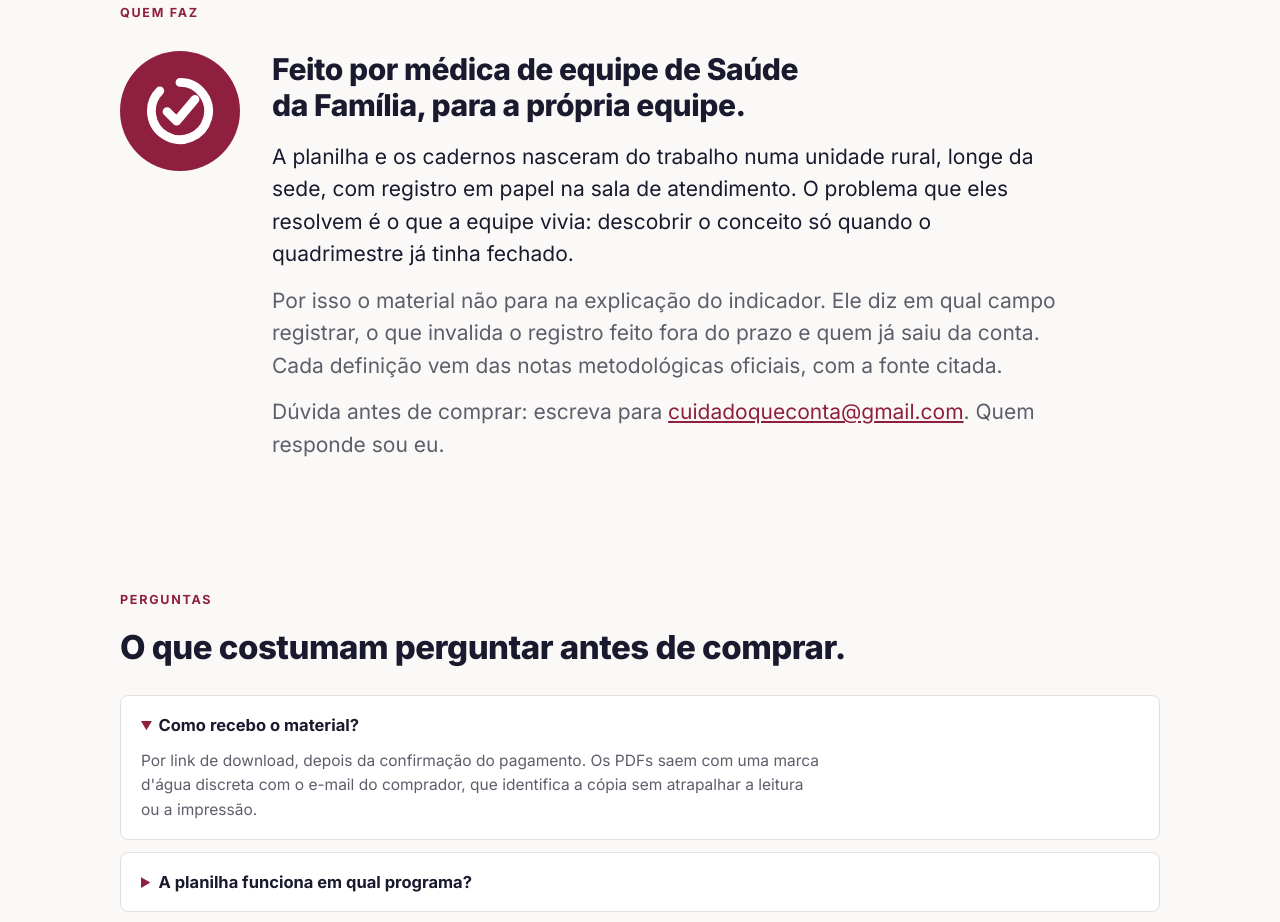
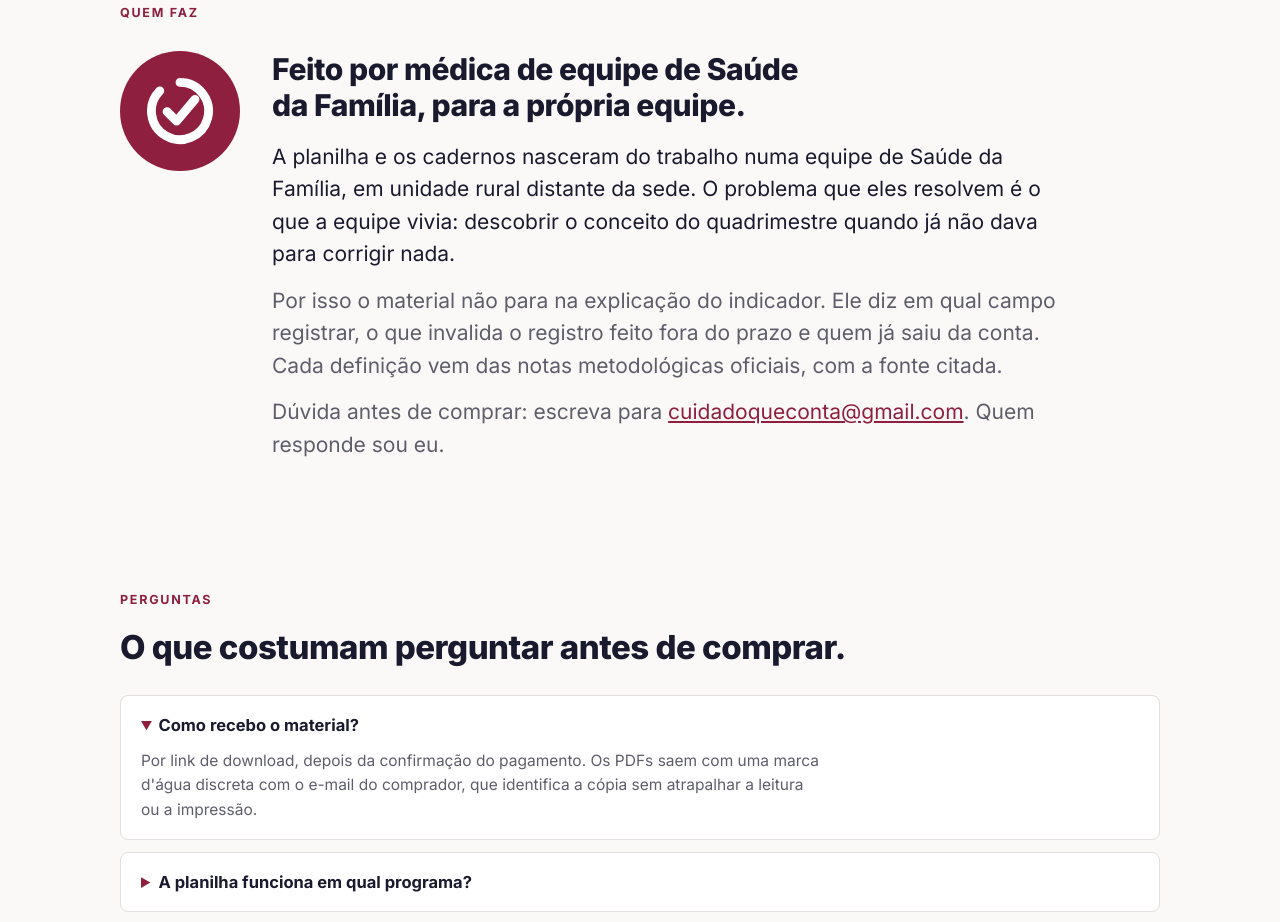
Before and after one commit to larissassilva0-boop/Cuidadoqueconta, a plain HTML site: page index.html in a window 1280 px wide. Shown: the part 5612-6534 px from the top of the page. Drawn offline with Linux system fonts and the light colour scheme.

Commit message:
Correção: a equipe registra no PEC, não em papel
Co-Authored-By: Claude Opus 5 <noreply@anthropic.com>
Claude-Session: https://claude.ai/code/session_016TwFU122KsAtvf4iYA4BYX

```diff
--- a/index.html
+++ b/index.html
@@ -481,7 +481,7 @@ footer a{color:#fff}
       </div>
       <div>
         <h2 style="font-size:clamp(22px,2.8vw,30px)">Feito por médica de equipe de Saúde da Família, para a própria equipe.</h2>
-        <p class="fala" style="margin-top:18px">A planilha e os cadernos nasceram do trabalho numa unidade rural, longe da sede, com registro em papel na sala de atendimento. O problema que eles resolvem é o que a equipe vivia: descobrir o conceito só quando o quadrimestre já tinha fechado.</p>
+        <p class="fala" style="margin-top:18px">A planilha e os cadernos nasceram do trabalho numa equipe de Saúde da Família, em unidade rural distante da sede. O problema que eles resolvem é o que a equipe vivia: descobrir o conceito do quadrimestre quando já não dava para corrigir nada.</p>
         <p class="fala" style="color:var(--cinza)">Por isso o material não para na explicação do indicador. Ele diz em qual campo registrar, o que invalida o registro feito fora do prazo e quem já saiu da conta. Cada definição vem das notas metodológicas oficiais, com a fonte citada.</p>
         <p class="fala" style="color:var(--cinza)">Dúvida antes de comprar: escreva para <a href="mailto:cuidadoqueconta@gmail.com">cuidadoqueconta@gmail.com</a>. Quem responde sou eu.</p>
       </div>
```
